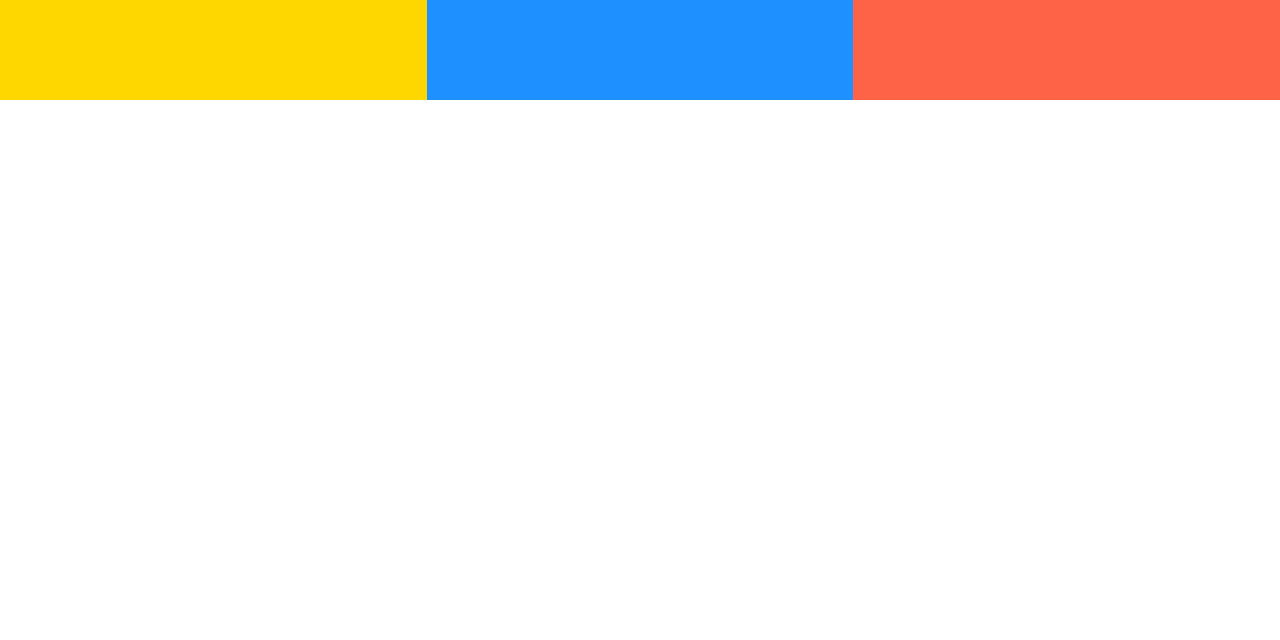
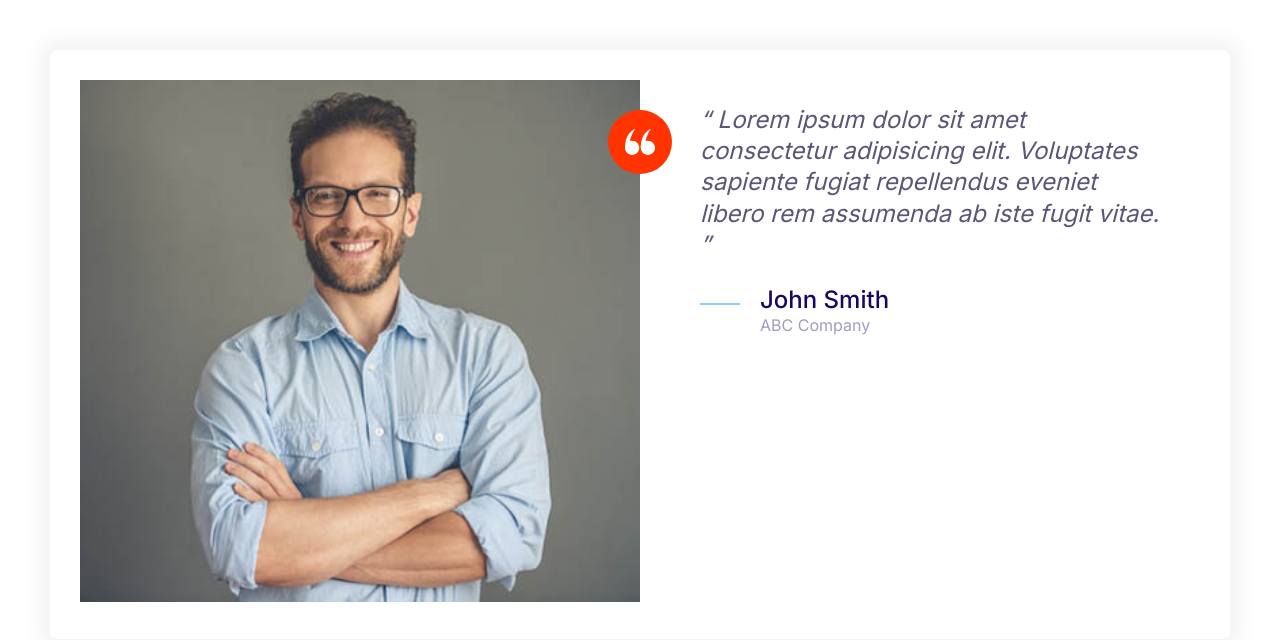
Before and after one commit to emz-achoji/Dave-Domains-Platform, a plain HTML site: page index.html in a window 1280 px wide. Drawn offline with Linux system fonts and the light colour scheme.

Commit message:
Built the testimonial component.

```diff
--- a/css/styles.css
+++ b/css/styles.css
@@ -167,19 +167,31 @@ a {
   height: 40px;
 }
 
+.icon--small {
+  width: 30px;
+  height: 30px;
+}
+
 .icon--primary {
   fill: var(--color-primary);
 }
 
+.icon--white {
+  fill: #fff;
+}
+
 .icon-container {
   background: #f3f9fa;
-
   width: 64px;
   height: 64px;
   border-radius: 100%;
   display: inline-flex;
   justify-content: center;
   align-items: center;
+}
+
+.icon-container--accent {
+  background: var(--color-accent);
 }
 
 /* Buttons */
@@ -285,7 +297,7 @@ a {
 .card {
   border-radius: 7px;
   box-shadow: 0 0 20px 10px #f3f3f3;
-  overflow: hidden;
+  overflow: visible;
 }
 
 .card__header,
@@ -455,3 +467,33 @@ a {
     grid-template-columns: repeat(3, 1fr);
   }
 }
+
+/* Testimonials */
+.testimonial {
+  padding: 3rem;
+}
+
+.testimonial__image {
+  position: relative;
+}
+
+.testimonial__image > img {
+  width: 100%;
+}
+
+.testimonial__image > .icon-container {
+  position: absolute;
+  top: 3rem;
+  right: -32px;
+}
+
+@media screen and (min-width: 768px) {
+  .testimonial .quote,
+  .testimonial .quote__author {
+    font-size: 2.4rem;
+  }
+
+  .testimonial .quote {
+    margin-left: 6rem;
+  }
+}
--- a/index.html
+++ b/index.html
@@ -13,11 +13,38 @@
     <link rel="stylesheet" href="css/normalize.css" />
     <link rel="stylesheet" href="css/styles.css" />
   </head>
-  <body>
-    <div class="grid grid--1x2 grid--1x3">
-      <div style="height: 100px; background: gold"></div>
-      <div style="height: 100px; background: dodgerblue"></div>
-      <div style="height: 100px; background: tomato"></div>
+  <body style="padding: 5rem">
+    <div class="card testimonial">
+      <div class="grid grid--1x2">
+        <div class="testimonial__image">
+          <img src="images/testimonial.jpg" alt="A happy, smiling customer." />
+          <icon class="icon-container icon-container--accent">
+            <svg class="icon icon--white icon--small">
+              <use xlink:href="images/sprite.svg#quotes"></use>
+            </svg>
+          </icon>
+        </div>
+        <blockquote class="quote">
+          <p class="quote__text">
+            Lorem ipsum dolor sit amet consectetur adipisicing elit. Voluptates
+            sapiente fugiat repellendus eveniet libero rem assumenda ab iste
+            fugit vitae.
+          </p>
+          <footer>
+            <div class="media">
+              <div class="media__image">
+                <svg class="icon icon--primary quote__line">
+                  <use xlink:href="images/sprite.svg#line"></use>
+                </svg>
+              </div>
+              <div class="media__body">
+                <h3 class="media__title quote__author">John Smith</h3>
+                <p class="quote__organization">ABC Company</p>
+              </div>
+            </div>
+          </footer>
+        </blockquote>
+      </div>
     </div>
   </body>
 </html>
```
Also changed, not shown: components/testimonials.html (added, +32 -0 lines), images/testimonial.jpg (added).
